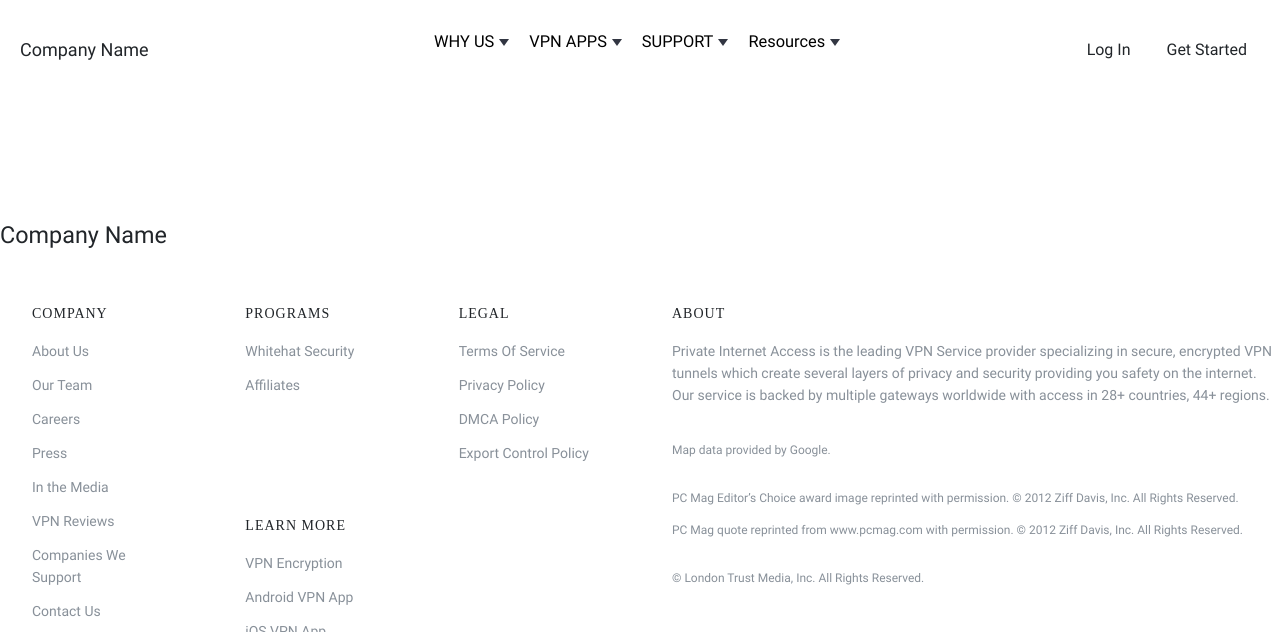
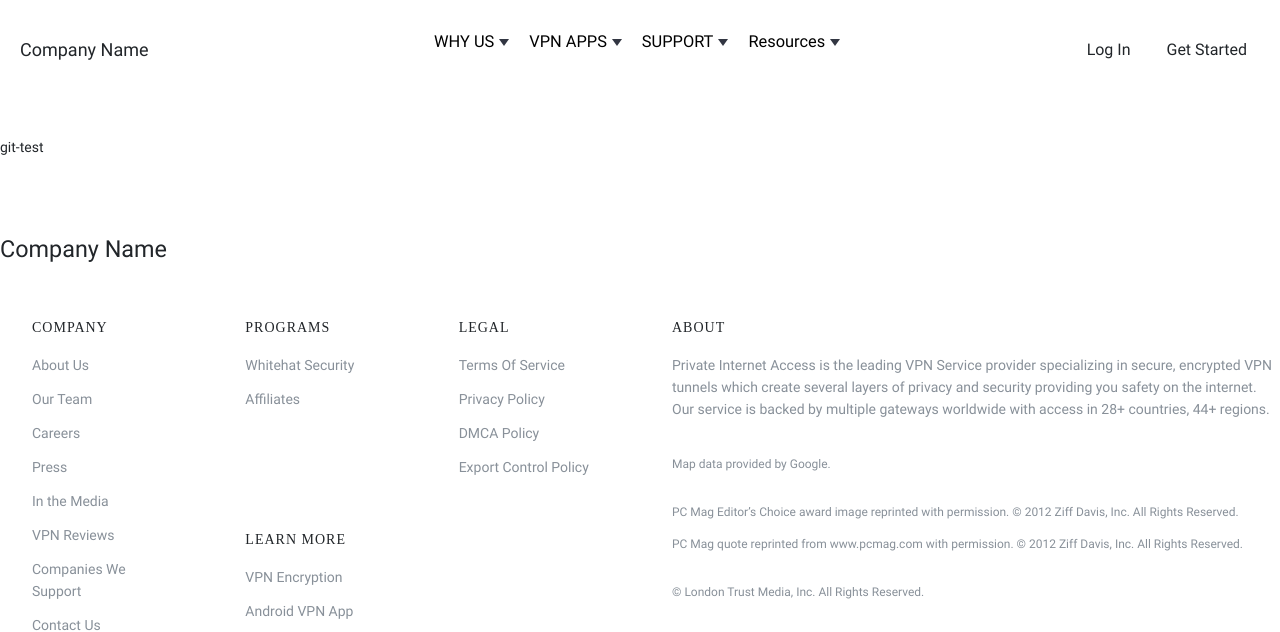
Before and after one commit to nikestyle/git-test, a website: page #src/index.html in a window 1280 px wide. Shown: the top 632 px of the page. Drawn offline with nearby package versions, Linux system fonts and the light colour scheme; files that its build step writes are made by us from their sources; files whose address does not match are found by name; a web font is replaced by a local one.

Commit message:
smt up to date

```diff
--- a/#src/index.html
+++ b/#src/index.html
@@ -26,6 +26,7 @@
 
          <div class="page-indent">
             <!--? SECTIONS -->
+             <div>git-test</div>
          </div>
          <!--! FOOTER -->
          @@include('html/footer.html')
```
